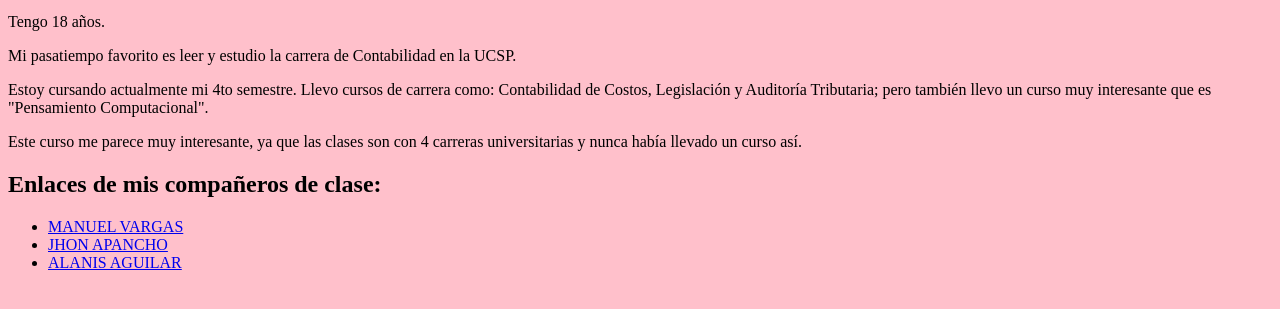
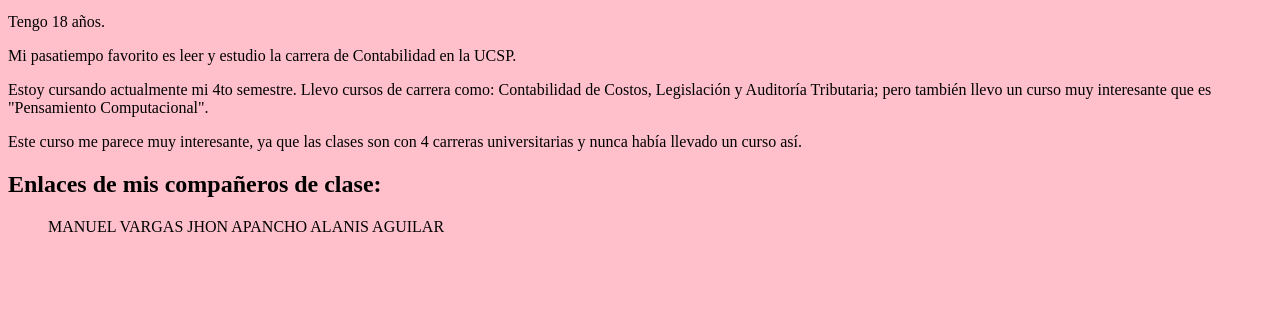
Before and after one commit to AylenEYN/AYLEN-ELENA-YUCRA-NINA, a plain HTML site: page index.html in a window 1280 px wide. Shown: the part 101-410 px from the top of the page. Drawn offline with Linux system fonts and the light colour scheme.

Commit message:
Update index.html

```diff
--- a/index.html
+++ b/index.html
@@ -15,9 +15,9 @@
 
     <h2>Enlaces de mis compañeros de clase:</h2>
     <ul>
-        <li><a href="https://manuelvargas939.github.io/ManuelVargas-P-ginaWeb/">MANUEL VARGAS</a></li>
-        <li><a href="https://jhonapancho.github.io/JhonApancho/">JHON APANCHO</a></li>
-        <li><a href="https://alanisaguilar.github.io/Alanis-Aguilar-Quezada.github.io/">ALANIS AGUILAR</a></li>
+        <yo><a referencia larga="https://manuelvargas939.github.io/ManuelVargas-P-ginaWeb/">MANUEL VARGAS</a></yo>
+        <yo><a referencia larg="https://jhonapancho.github.io/JhonApancho/">JHON APANCHO</a></yo>
+        <yo><a referencia larg="https://alanisaguilar.github.io/Alanis-Aguilar-Quezada.github.io/">ALANIS AGUILAR</a></yo>
 
     </ul>
 </body>
```
